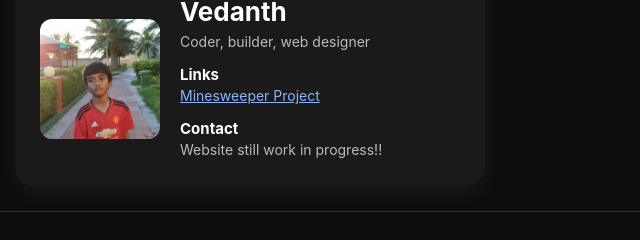
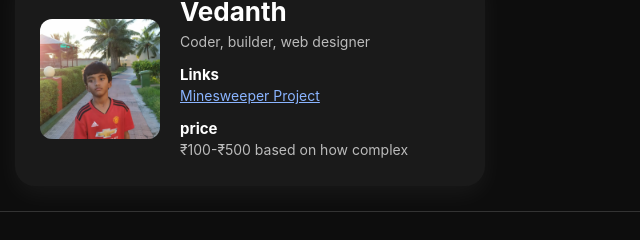
Before and after one commit to 720official/Vdlabs, a plain HTML site: page index.html in a window 1280 px wide. Shown: the part 146-386 px from the top of the page, 390-1030 px from the left. Drawn offline with Linux system fonts and the light colour scheme.

Commit message:
Update contact section with pricing information

```diff
--- a/index.html
+++ b/index.html
@@ -157,8 +157,8 @@
             </a>
         </div>
 
-        <div class="section-title">Contact</div>
-        <div class="contact-item">Website still work in progress!!</div>
+        <div class="section-title">price</div>
+        <div class="contact-item">₹100-₹500 based on how complex</div>
     </div>
 
 </div>
```
